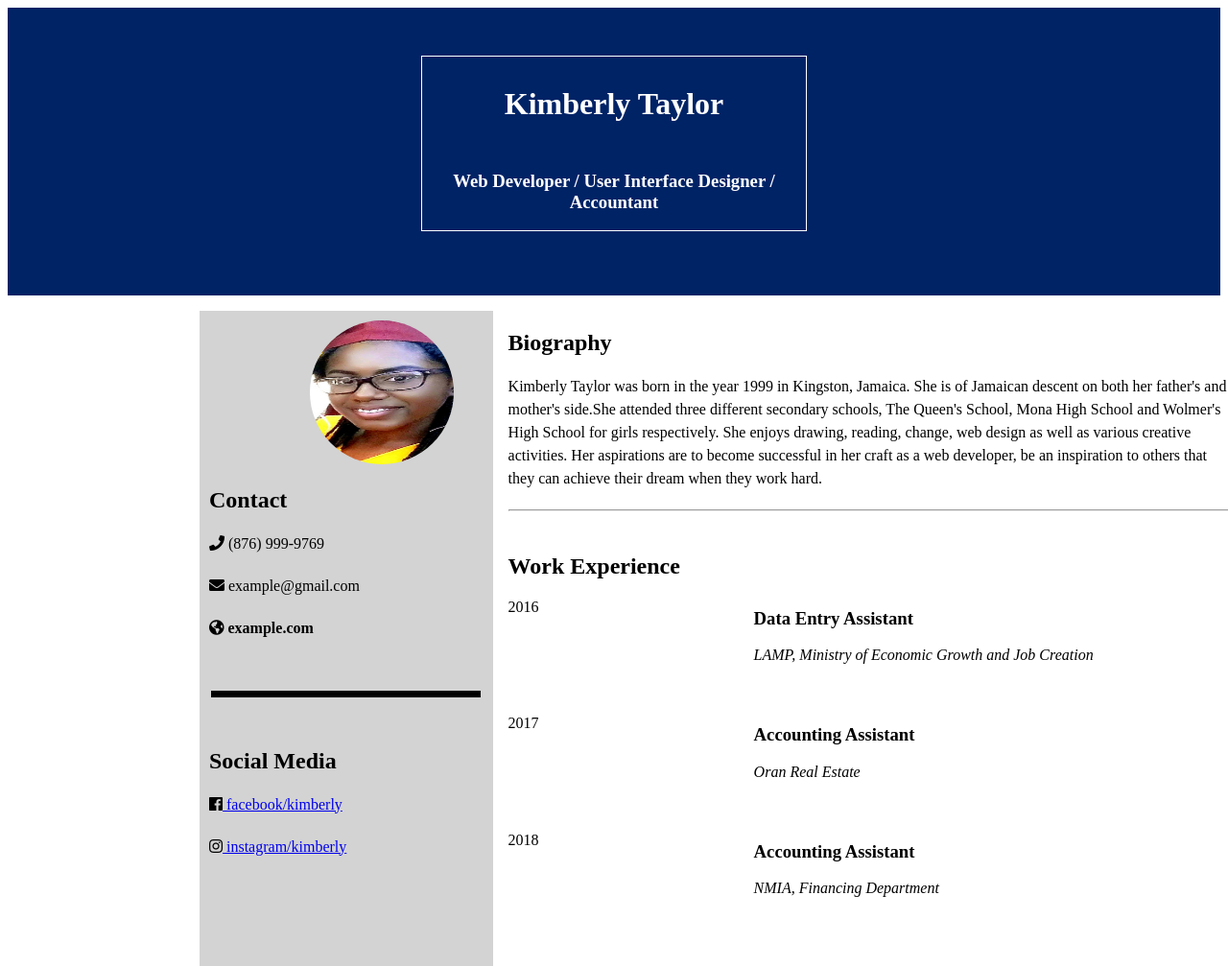
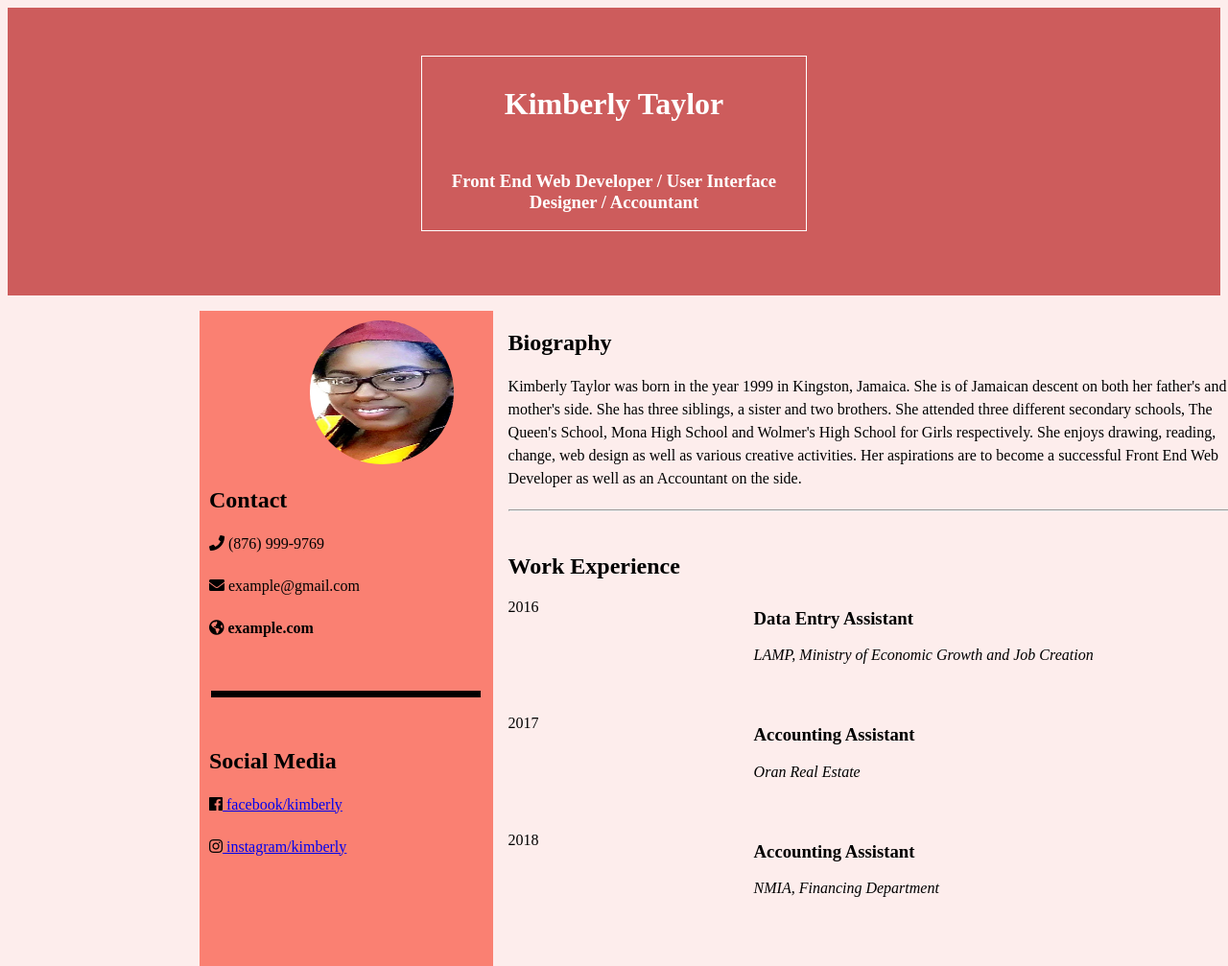
Before and after one commit to kimberly3/kimberly3.github.io, a plain HTML site: page index.html in a window 1280 px wide. Shown: the top 1007 px of the page at 96% size. Drawn offline with Linux system fonts and the light colour scheme.

Commit message:
I know this is the last one

```diff
--- a/index.html
+++ b/index.html
@@ -11,7 +11,7 @@
 	<div id="secondid">
 		<div class="parent">
 			<div class="div1"><h1> Kimberly Taylor </h1></div>
-			<div class="div2"><h3> Web Developer / User Interface Designer / Accountant</h3></div>
+			<div class="div2"><h3> Front End Web Developer / User Interface Designer / Accountant</h3></div>
 		</div>
 	</div>
 
@@ -32,8 +32,7 @@
 
 		<div class="bigr" >
 			<h2> Biography </h2>
-			<p>Kimberly Taylor was born in the year 1999 in Kingston, Jamaica. She is of Jamaican descent on both her father's and mother's side.She attended three different secondary schools, The Queen's School, Mona High
-			 School and Wolmer's High School for girls respectively. She enjoys drawing, reading, change, web design as well as various creative activities. Her aspirations are to become successful in her craft as a web developer, be an inspiration to others that they can achieve their dream when they work hard.
+			<p>Kimberly Taylor was born in the year 1999 in Kingston, Jamaica. She is of Jamaican descent on both her father's and mother's side. She has three siblings, a sister and two brothers. She attended three different secondary schools, The Queen's School, Mona High School and Wolmer's High School for Girls respectively. She enjoys drawing, reading, change, web design as well as various creative activities. Her aspirations are to become a successful Front End Web Developer as well as an Accountant on the side.
 			</p>
 			<h2></h2>
 
--- a/style.css
+++ b/style.css
@@ -1,5 +1,5 @@
 body {
-	background: white;
+	background: #FDEDEC;
 	font-family: Merriweather;
 	display: flex;
 
@@ -8,7 +8,7 @@ body {
 
 #firstid #secondid .parent  {
 	text-align: center;
-	background-color: #002366;
+	background-color: #CD5C5C;
 	border: 1px solid white;
 	position: relative;
   	top: 50px;
@@ -19,7 +19,7 @@ body {
   	flex-flow: column wrap;
 }
 #secondid{
-	background-color: #002366;
+	background-color: #CD5C5C;
 	width: 100%;
 	height: 300px;
 	position: relative;
@@ -29,6 +29,9 @@ body {
 	grid-gap: 1em;
 
 
+}
+.div1 h1{
+	font-family: Lobster;
 }
 
 .wrapper .first hr {
@@ -72,7 +75,7 @@ body {
 }
 
 .wrapper .first{
-	background: lightgray;
+	background: #FA8072;
 	margin-left: 200px;
 
 }
```
